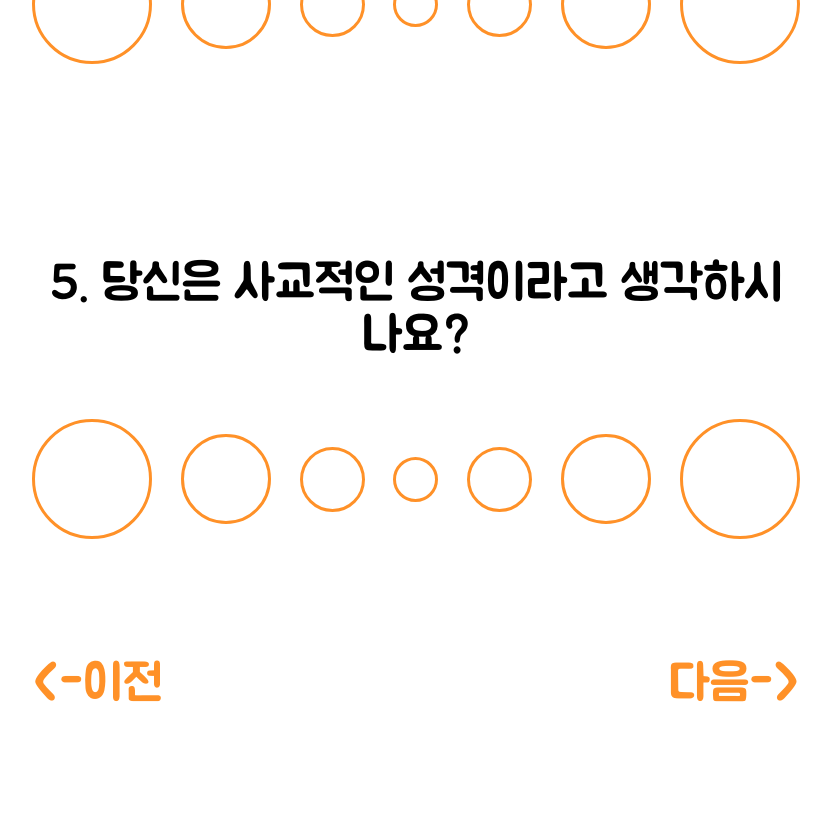
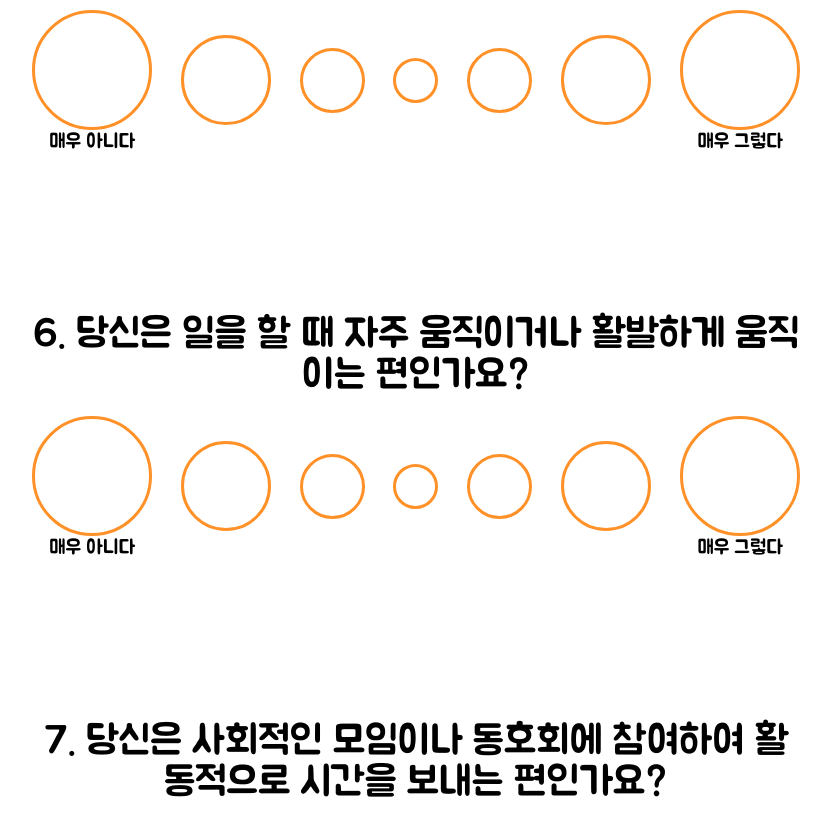
Before and after one commit to DSM-Wunyo/Wunyo-Front, a React (Create React App) app: page /choose in a window 1280 px wide. Shown: the part 1920-2740 px from the top of the page, without its empty margins (224-1055 px from the left). Built offline with nearby package versions, Linux system fonts and the light colour scheme.

Commit message:
질문추가

```diff
--- a/src/components/choose/index.jsx
+++ b/src/components/choose/index.jsx
@@ -7,7 +7,8 @@ const Choose = () => {
   const question = [
     {
       number: 1,
-      title: "당신은 사교적인 성격이라고 생각하시나요?",
+      title:
+        "당신은 일상 생활에서 자주 운동하거나 활동적인 활동을 즐기는 편인가요?",
       type: "active",
     },
     {
@@ -17,18 +18,124 @@ const Choose = () => {
     },
     {
       number: 3,
-      title: "당신은 사교적인 성격이라고 생각하시나요?",
-      type: "solo",
+      title:
+        "당신은 주말이나 휴가 때 활동적인 액티비티를 찾아 다니는 편인가요?",
+      type: "active",
     },
     {
       number: 4,
-      title: "당신은 사교적인 성격이라고 생각하시나요?",
+      title:
+        "당신은 친구들과 함께 모임이나 파티에서 활발하게 참여하는 편인가요?",
       type: "active",
     },
     {
       number: 5,
-      title: "당신은 사교적인 성격이라고 생각하시나요?",
+      title: "당신은 여행이나 모험을 좋아하여 새로운 장소를 탐험하는 편인가요?",
+      type: "active",
+    },
+    {
+      number: 6,
+      title: "당신은 일을 할 때 자주 움직이거나 활발하게 움직이는 편인가요?",
+      type: "active",
+    },
+    {
+      number: 7,
+      title:
+        "당신은 사회적인 모임이나 동호회에 참여하여 활동적으로 시간을 보내는 편인가요?",
+      type: "active",
+    },
+    {
+      number: 8,
+      title:
+        "당신은 일상적인 과제나 업무를 처리할 때 빠르게 움직이고 신속하게 해결하는 편인가요?",
+      type: "active",
+    },
+    {
+      number: 9,
+      title:
+        "당신은 스포츠나 경기를 관람하거나 참여하는 것을 좋아하는 편인가요?",
+      type: "active",
+    },
+    {
+      number: 10,
+      title: "당신은 야외 활동이나 자연과 교감하는 것을 즐기는 편인가요?",
+      type: "active",
+    },
+    {
+      number: 11,
+      title: "당신은 혼자 시간을 보내는 것을 즐기는 편인가요? ",
       type: "solo",
+    },
+    {
+      number: 12,
+      title:
+        "당신은 예술적인 활동(그림 그리기, 음악, 글쓰기 등)을 즐기는 편인가요?",
+      type: "solo",
+    },
+    {
+      number: 13,
+      title: "당신은 자연과 교감하는 활동을 좋아하나요?",
+      type: "solo",
+    },
+    {
+      number: 14,
+      title: "당신은 독서나 영화 감상과 같은 문화적인 활동을 즐기는 편인가요?",
+      type: "solo",
+    },
+    {
+      number: 15,
+      title: "당신은 여행이나 새로운 장소를 탐험하는 것을 좋아하나요?",
+      type: "solo",
+    },
+    {
+      number: 16,
+      title: "당신은 사회봉사나 자선활동에 참여하는 것을 좋아하나요?",
+      type: "solo",
+    },
+    {
+      number: 17,
+      title: "당신은 운동이나 체육 활동을 즐기는 편인가요?",
+      type: "solo",
+    },
+    {
+      number: 18,
+      title: "당신은 음식 만들기나 요리에 흥미가 있는 편인가요?",
+      type: "solo",
+    },
+    {
+      number: 19,
+      title: "당신은 음악을 감상하거나 악기를 연주하는 것을 즐기는 편인가요?",
+      type: "solo",
+    },
+    {
+      number: 20,
+      title: "당신은 새로운 지식을 습득하거나 학습하는 것을 좋아하나요?",
+      type: "solo",
+    },
+    {
+      number: 21,
+      title: "지금은 기쁨과 만족감을 느끼는 편인가요?",
+      type: "",
+    },
+    {
+      number: 22,
+      title: "현재는 불안 또는 걱정으로 인해 불편한 기분인가요?",
+      type: "",
+    },
+    {
+      number: 23,
+      title: "지금은 슬픔이나 우울함으로 인해 기분이 안 좋은 편인가요?",
+      type: "",
+    },
+    {
+      number: 24,
+      title: "현재는 피곤함이나 지침으로 인해 힘들게 느끼는 편인가요?",
+      type: "",
+    },
+    {
+      number: 25,
+      title: "지금은 화나거나 짜증을 느끼는 상태인가요?",
+      type: "",
     },
   ];
 
@@ -50,9 +157,8 @@ const Choose = () => {
         ))}
       </Questions>
       <Button>
-        <Before>&lt;-이전</Before>
         <Link to="/result" style={{ textDecoration: "none" }}>
-          <After>다음-&gt;</After>
+          <After>결과보러가기</After>
         </Link>
       </Button>
     </Container>
@@ -61,7 +167,7 @@ const Choose = () => {
 
 const Container = styled.div`
   width: 100%;
-  height: 2700px;
+  height: 10500px;
   display: flex;
   justify-content: center;
   align-items: center;
@@ -70,7 +176,7 @@ const Container = styled.div`
 `;
 const Questions = styled.div`
   width: 60%;
-  height: 2200px;
+  height: 10000px;
   display: flex;
   justify-content: space-between;
   align-items: center;
@@ -79,18 +185,22 @@ const Questions = styled.div`
 const Button = styled.div`
   width: 60%;
   display: flex;
-  justify-content: space-between;
+  justify-content: center;
   align-items: center;
 `;
-const Before = styled.p`
+const After = styled.p`
+  width: 400px;
+  height: 150px;
+  border: 3px solid #ff9128;
+  border-radius: 110px;
   color: #ff9128;
   font-family: "BMJUA";
   font-size: 50px;
-`;
-const After = styled.p`
-  color: #ff9128;
-  font-family: "BMJUA";
-  font-size: 50px;
+  display: flex;
+  justify-content: center;
+  align-items: center;
+  text-align: center;
+  margin-top: 50px;
 `;
 
 export default Choose;
--- a/src/components/choose/question.jsx
+++ b/src/components/choose/question.jsx
@@ -28,12 +28,15 @@ const Question = ({
         {arr.number}. {arr.title}
       </Title>
       <Circles>
+        <Info>
           <XXLCircle
             style={{
               backgroundColor: textColor === 1 ? "#ff9128" : "white",
             }}
             onClick={() => circleOnclick(1)}
           ></XXLCircle>
+          <InfoText>매우 아니다</InfoText>
+        </Info>
         <XLCircle
           style={{
             backgroundColor: textColor === 2 ? "#ff9128" : "white",
@@ -64,12 +67,15 @@ const Question = ({
           }}
           onClick={() => circleOnclick(6)}
         ></XLCircle>
+        <Info>
           <XXLCircle
             style={{
               backgroundColor: textColor === 7 ? "#ff9128" : "white",
             }}
             onClick={() => circleOnclick(7)}
           ></XXLCircle>
+          <InfoText>매우 그렇다</InfoText>
+        </Info>
       </Circles>
     </Container>
   );
@@ -77,7 +83,7 @@ const Question = ({
 
 const Container = styled.div`
   width: 100%;
-  height: 300px;
+  height: 250px;
   display: flex;
   justify-content: space-between;
   align-items: center;
@@ -85,7 +91,7 @@ const Container = styled.div`
 `;
 const Title = styled.p`
   font-family: "BMJUA";
-  font-size: 50px;
+  font-size: 40px;
   text-align: center;
 `;
 const Circles = styled.div`
@@ -94,6 +100,16 @@ const Circles = styled.div`
   display: flex;
   justify-content: space-between;
   align-items: center;
+`;
+const Info = styled.div`
+  display: flex;
+  justify-content: center;
+  align-items: center;
+  flex-direction: column;
+`;
+const InfoText = styled.p`
+  font-size: 20px;
+  text-align: center;
 `;
 const XXLCircle = styled.div`
   width: 120px;
--- a/src/components/result/index.jsx
+++ b/src/components/result/index.jsx
@@ -1,17 +1,41 @@
-import React from "react";
+import React, { useEffect, useState } from "react";
 import { styled } from "styled-components";
 import { Link } from "react-router-dom";
 
 const Result = () => {
+  const [result, setResult] = useState({
+    resultID: 0,
+    hobby: "",
+    content: "",
+    img: "",
+  });
+  useEffect(() => {
+    let obj = result;
+    switch (result.resultID) {
+      case 0:
+        obj.img = "/imgs/art.jpeg";
+        setResult(obj);
+        break;
+      case 1:
+        obj.img = "/imgs/swim.png";
+        setResult(obj);
+        break;
+      case 2:
+        obj.img = "/imgs/skateBoard.jpg";
+        setResult(obj);
+        break;
+      case 3:
+        obj.img = "/imgs/bike.png";
+        setResult(obj);
+        break;
+    }
+  }, [result]);
+
   return (
     <Container>
-      <Title>{`추천 취미 : 미술`}</Title>
-      <Image src="./imgs/art.jpeg" />
-      <Content>
-        해석 : 화려하고 모두에게 인기가 많으며
-        <br />
-        기능이 간단한 앱을 좋아해요.
-      </Content>
+      <Title>{`추천 취미 : ${result.hobby}`}</Title>
+      <Image src={result.img} />
+      <Content>{`해석 : ${result.content}`}</Content>
       <ButtonContainer>
         <Link to="/rank" style={{ textDecoration: "none" }}>
           <RankButton>순위</RankButton>
```
Lines whose indentation alone changed are shown as unchanged.
